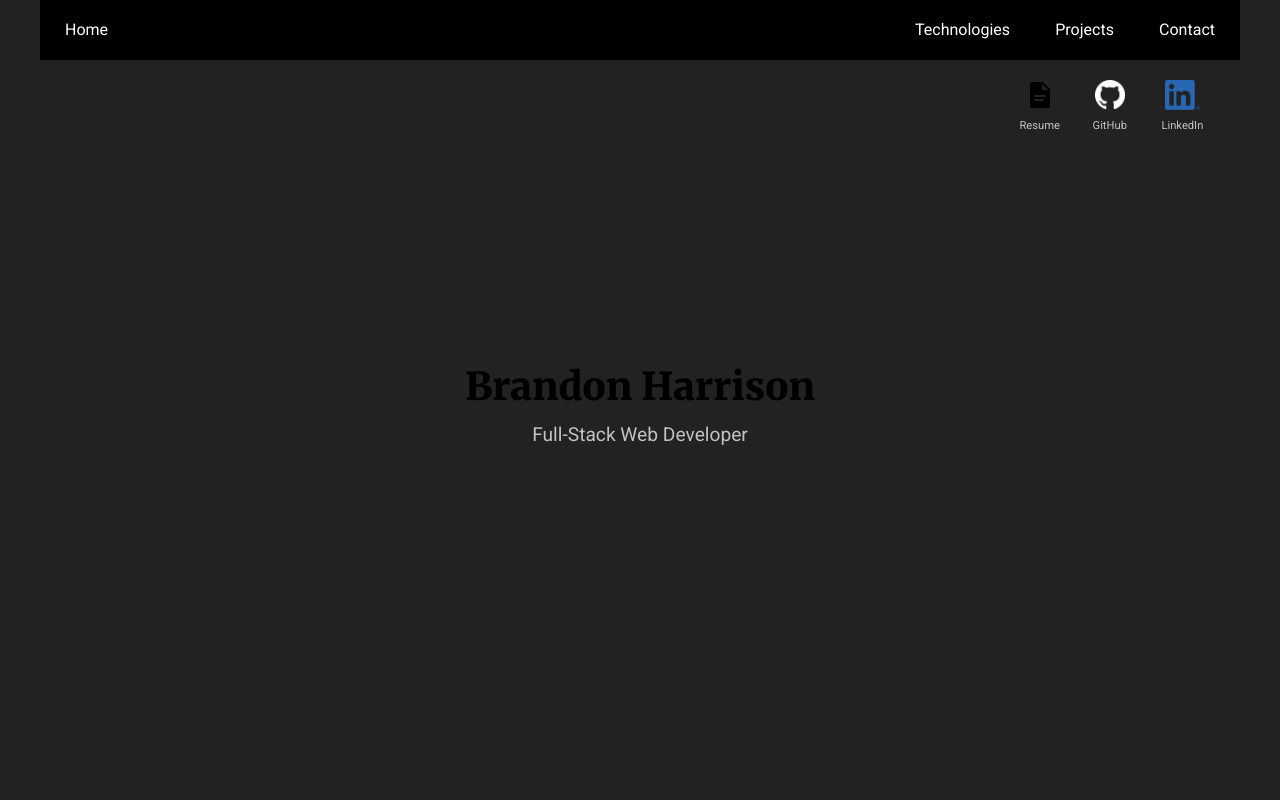
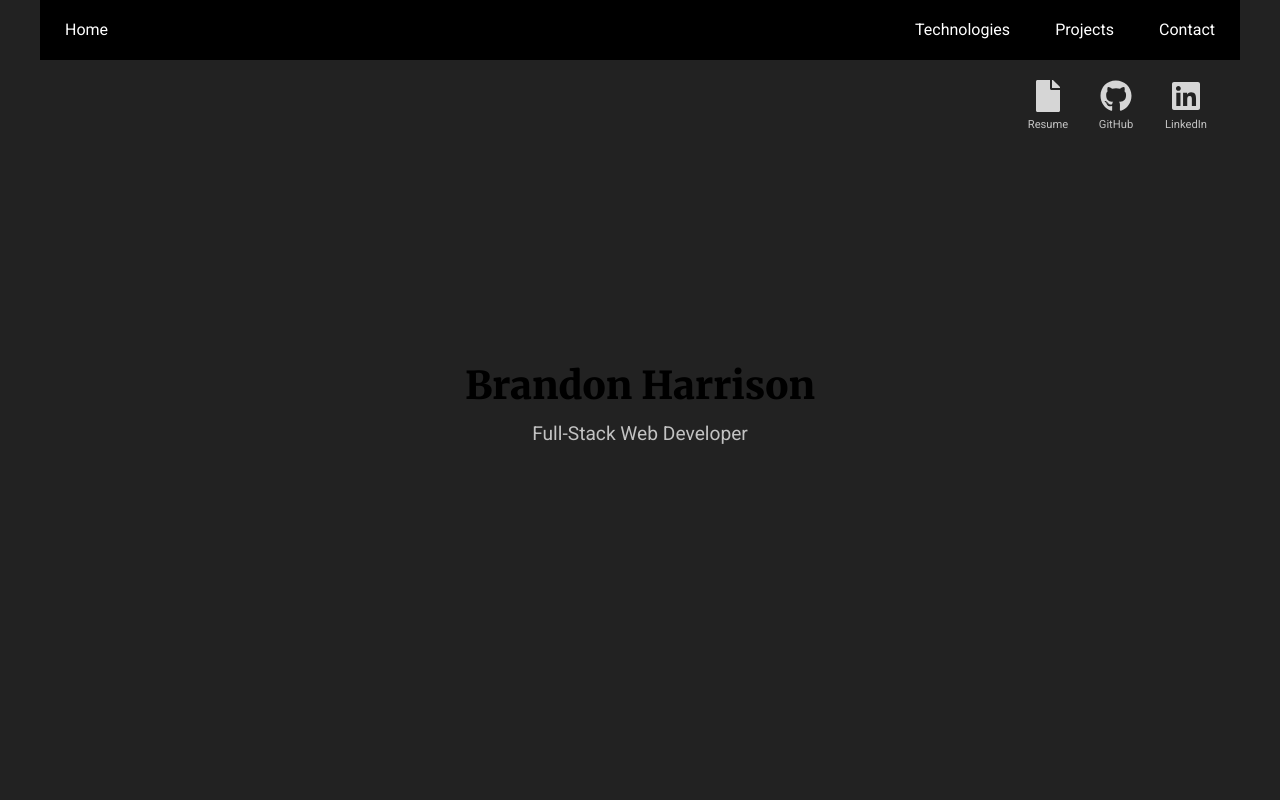
Before and after one commit to BrandonHarrison01/portfolio, a React (Create React App) app: page / in a window 1280 px wide. Shown: the top 800 px of the page. Built offline with nearby package versions, Linux system fonts and the light colour scheme.

Commit message:
added animations and changed icons

```diff
--- a/package.json
+++ b/package.json
@@ -4,6 +4,7 @@
   "private": true,
   "dependencies": {
     "@fortawesome/fontawesome-svg-core": "^1.2.25",
+    "@fortawesome/free-brands-svg-icons": "^5.11.2",
     "@fortawesome/free-solid-svg-icons": "^5.11.2",
     "@fortawesome/react-fontawesome": "^0.1.7",
     "node-sass": "^4.12.0",
--- a/src/components/Contact.js
+++ b/src/components/Contact.js
@@ -2,6 +2,7 @@ import React from "react";
 import "../styling/Contact.scss";
 import { FontAwesomeIcon } from '@fortawesome/react-fontawesome'
 import { faEnvelope } from '@fortawesome/free-solid-svg-icons'
+import { faLinkedin, faGithub } from '@fortawesome/free-brands-svg-icons'
 
 function Contact() {
   return (
@@ -10,6 +11,10 @@ function Contact() {
         <h1>{'< Contact >'}</h1>
         <FontAwesomeIcon icon={faEnvelope} size="2x" />
         <span>brandon.s.harrison.01@gmail.com</span>
+        <FontAwesomeIcon icon={faLinkedin} size="2x" />
+        <span>linkedin.com/in/brandon-harrison-01/</span>
+        <FontAwesomeIcon icon={faGithub} size="2x" />
+        <span>https://github.com/BrandonHarrison01</span>
       </div>
     </a>
   );
--- a/src/components/TitlePage.js
+++ b/src/components/TitlePage.js
@@ -1,9 +1,9 @@
 import React from "react";
+import { FontAwesomeIcon } from '@fortawesome/react-fontawesome'
+import { faFile } from '@fortawesome/free-solid-svg-icons'
+import { faLinkedin, faGithub } from '@fortawesome/free-brands-svg-icons'
 
 import "../styling/TitlePage.scss";
-import GitHub from "../images/logos/GitHub-Mark.png";
-import LinkedIn from "../images/logos/LinkedIn.png";
-import Resume from "../images/logos/Resume.png";
 
 function TitlePage() {
   return (
@@ -11,15 +11,15 @@ function TitlePage() {
       <a name='home'>    </a>
         <div className='logos'>
           <a href='https://drive.google.com/file/d/1ZbMkz_vN34FQ1JZHuWOrif5exxZTRwcZ/view?usp=sharing' target='_blank' >
-            <img className='logo' src={Resume} />
+            <FontAwesomeIcon icon={faFile} size='2x' className='logo' />
             <p>Resume</p>
           </a>
           <a href='https://github.com/BrandonHarrison01' target='_blank' >
-            <img className='logo' src={GitHub} />
+            <FontAwesomeIcon icon={faGithub} size='2x' className='logo' />
             <p>GitHub</p>
           </a>
           <a href='https://www.linkedin.com/in/brandon-harrison-01/' target='_blank' >
-            <img className='logo' src={LinkedIn} />
+            <FontAwesomeIcon icon={faLinkedin} size='2x' className='logo' />
             <p>LinkedIn</p>
           </a>
         </div>
--- a/src/styling/Contact.scss
+++ b/src/styling/Contact.scss
@@ -13,7 +13,4 @@
         display: inline-block;
     }
 
-    .envelope {
-        // font-size: 2rem;
-    }
 }
--- a/src/styling/TitlePage.scss
+++ b/src/styling/TitlePage.scss
@@ -14,18 +14,13 @@
 
         a {
             text-decoration: none;
+            transition: all .2s ease-in-out;
 
-            &:hover {
-
-                .logo{
-                    height: 33px;
-                    margin: 18.5px 18.5px 0;
-                }
-            }
+            &:hover { transform: scale(1.1); }
         }
 
         .logo {
-            height: 30px;
+            color: rgb(214, 214, 214);
             margin: 20px 20px 1.5px;
         }
 
```
Also changed, not shown: 1 other file (tests, documents, lock files or other folders).
